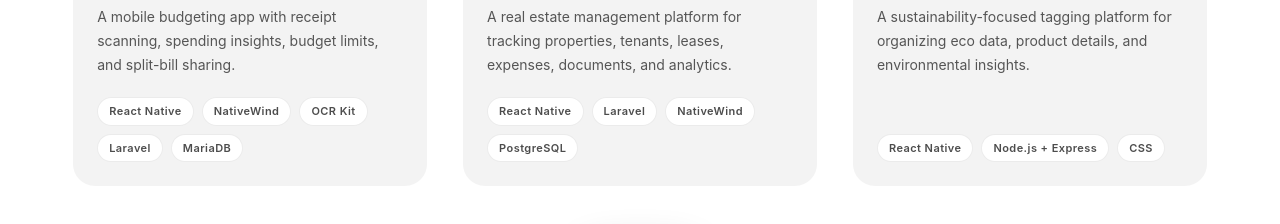
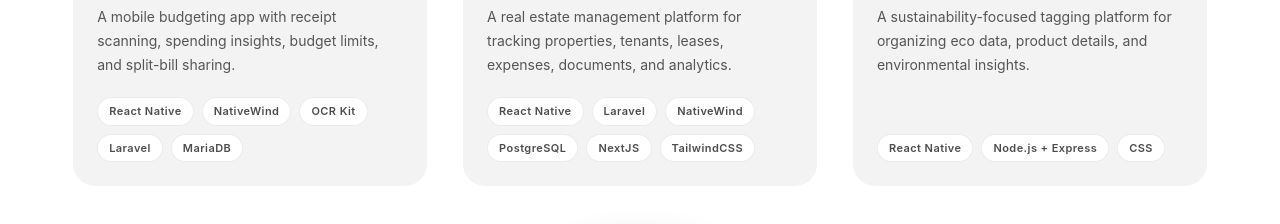
Before and after one commit to POORSAKEN2/Jal-Devecais-Final-Portfolio, a Next.js app: page / in a window 1280 px wide. Shown: the part 2400-2624 px from the top of the page. Built offline with nearby package versions, Linux system fonts and the light colour scheme.

Commit message:
Update page.tsx

```diff
--- a/app/page.tsx
+++ b/app/page.tsx
@@ -232,7 +232,7 @@ const selectedWorks = [
       "A real estate management platform for tracking properties, tenants, leases, expenses, documents, and analytics.",
     tag: "Business System",
     image: "/images/rem.jpeg",
-    techStack: ["React Native", "Laravel", "NativeWind", "PostgreSQL"],
+    techStack: ["React Native", "Laravel", "NativeWind", "PostgreSQL", "NextJS", "TailwindCSS"],
   },
   {
     title: "EcoTagger",
```
